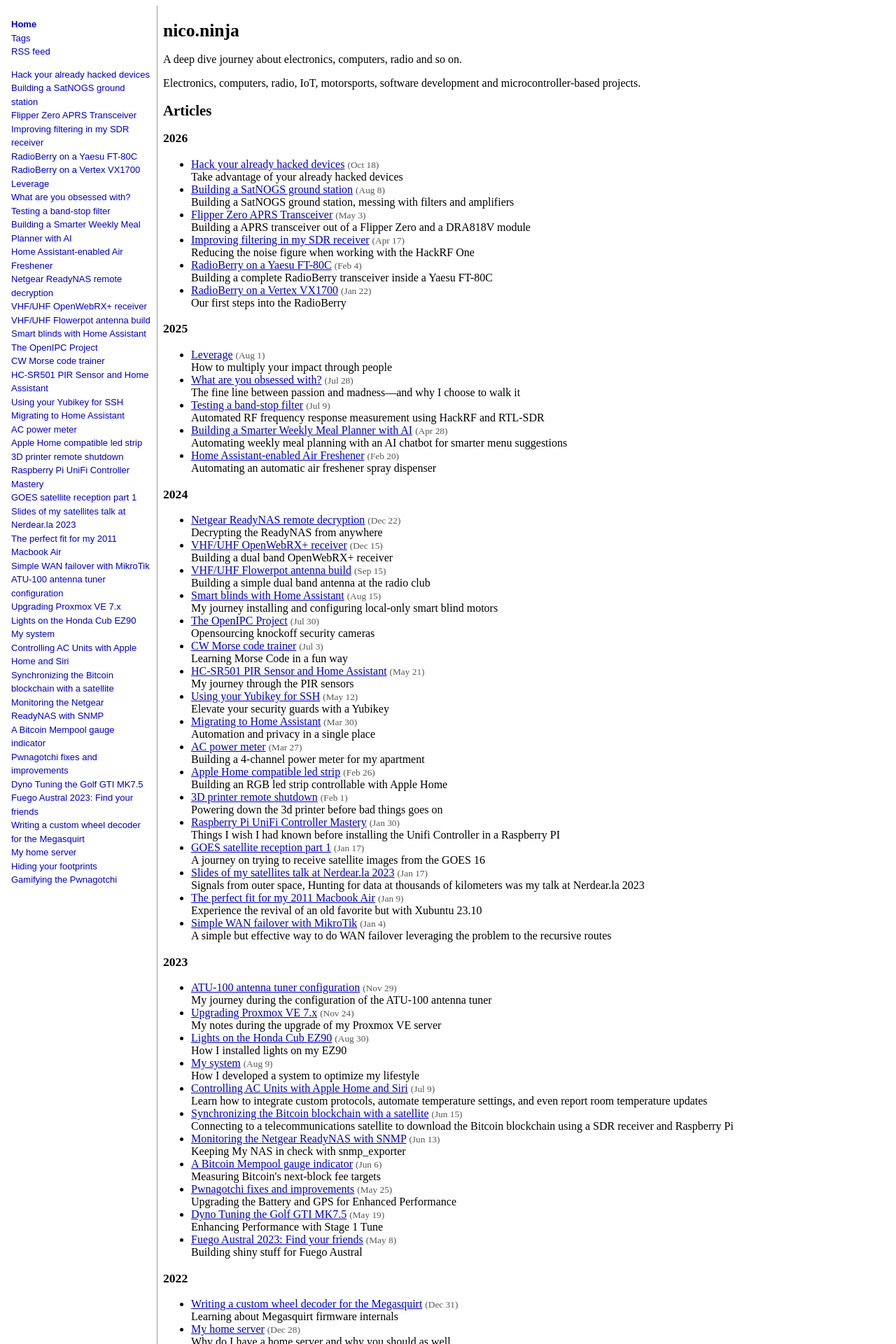
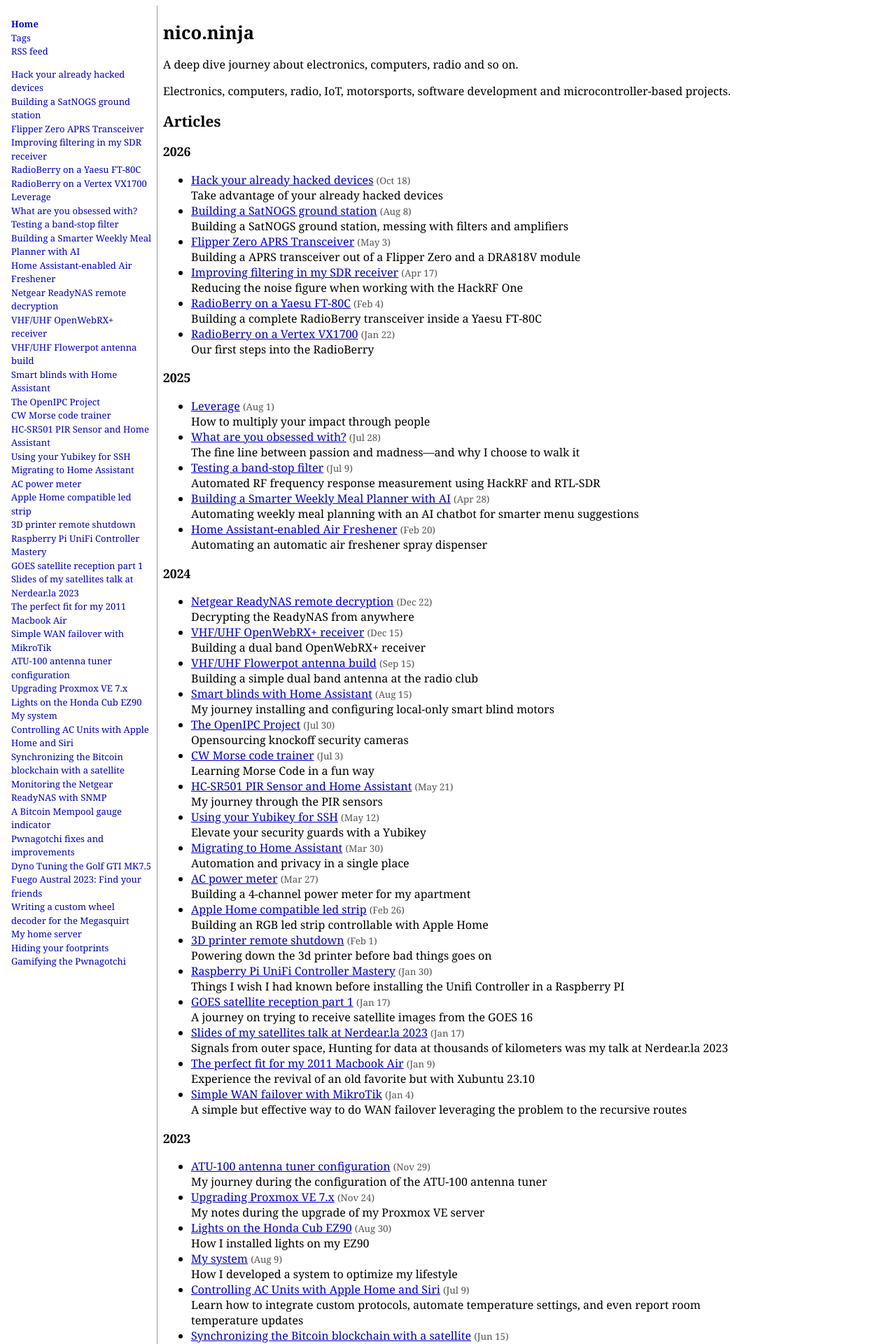
Before and after one commit to reynico/blog.nico.ninja, a Jekyll site: the page built from index.html, in a window 1280 px wide. Shown: the top 1920 px of the page at 70% size. Built offline with Jekyll 4.4.1, drawn with Linux system fonts in a browser that asks for light colours.

Commit message:
style: prefer Georgia

```diff
--- a/_layouts/default.html
+++ b/_layouts/default.html
@@ -9,11 +9,11 @@
 <link rel="alternate" type="application/rss+xml" title="{{ site.title }}" href="{{ '/feed.xml' | absolute_url }}">
 <link rel="icon" href="/public/favicon.ico">
 <style>
-body{font-family:"Times New Roman",Times,serif;font-size:16px;background:#fff;color:#000;margin:8px}
+body{font-family:Georgia,"Times New Roman",Times,serif;font-size:16px;background:#fff;color:#000;margin:8px}
 a{color:#00c}a:visited{color:#609}
 table.layout{width:100%;border-collapse:collapse}
 table.layout>tbody>tr>td{vertical-align:top;padding:4px 8px}
-td.nav{width:200px;border-right:1px solid #999;font-family:Arial,Helvetica,sans-serif;font-size:13px;line-height:1.5}
+td.nav{width:200px;border-right:1px solid #999;font-family:Georgia,"Times New Roman",Times,serif;font-size:13px;line-height:1.5}
 td.nav a{display:block;text-decoration:none}
 td.nav a:hover{text-decoration:underline}
 div.content{max-width:52em}
```
